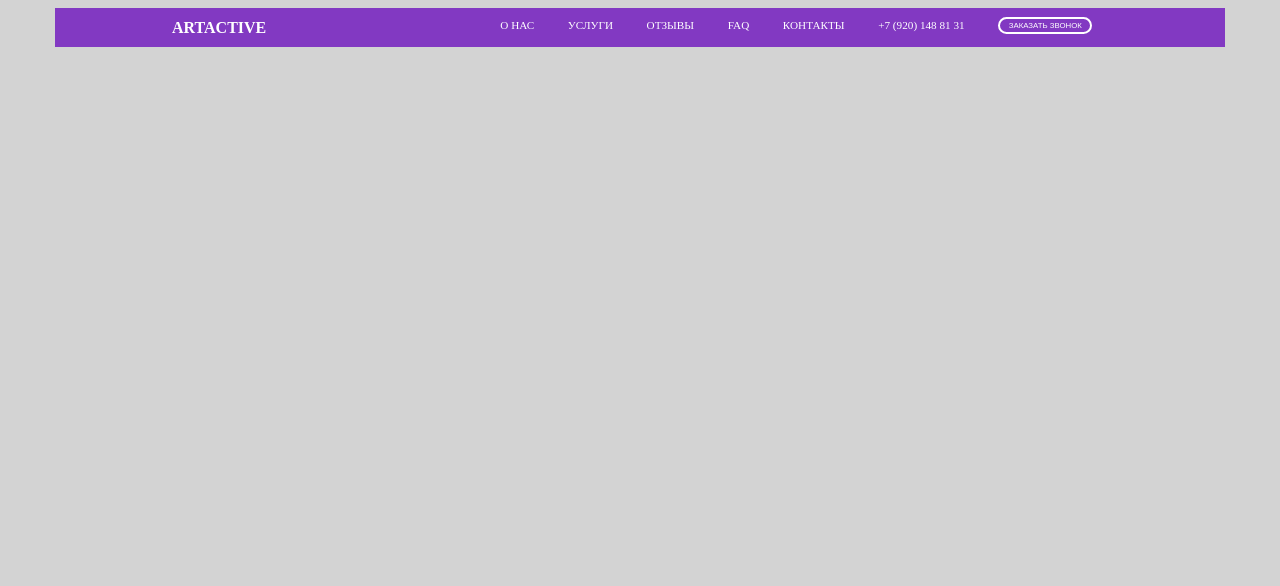
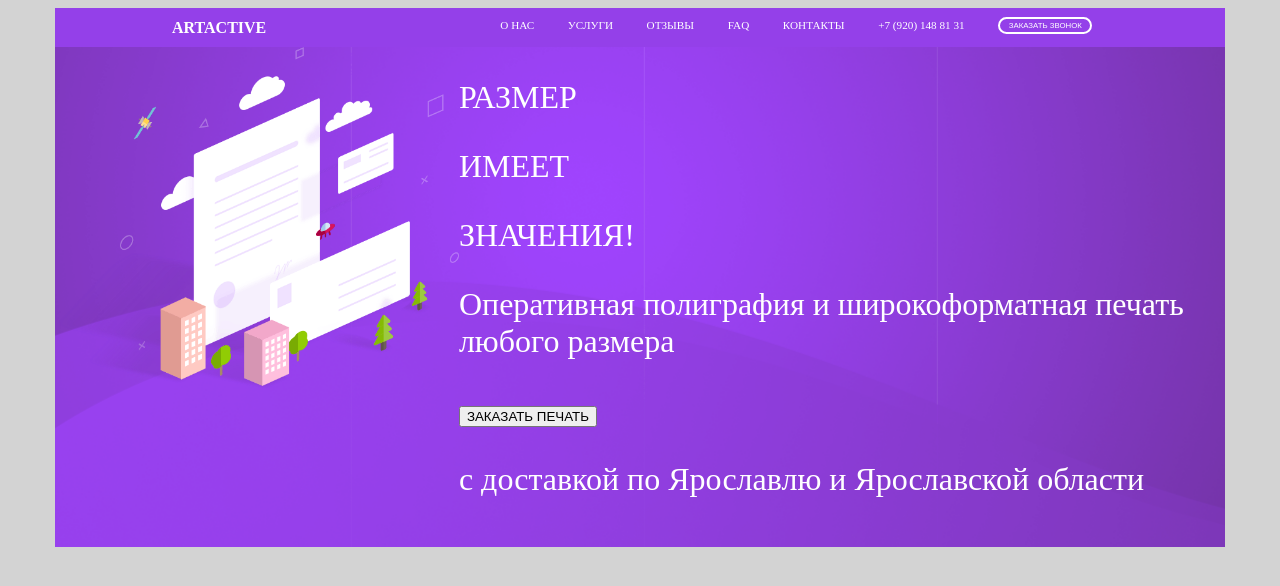
Before and after one commit to Mishkovec/Artactive, a React app: page / in a window 1280 px wide. Built offline with nearby package versions, Linux system fonts and the light colour scheme.

Commit message:
feat: create top with img

```diff
--- a/package.json
+++ b/package.json
@@ -23,6 +23,7 @@
     "@babel/preset-react": "^7.0.0",
     "babel-loader": "^8.0.6",
     "css-loader": "^3.0.0",
+    "file-loader": "^4.0.0",
     "html-webpack-plugin": "^3.2.0",
     "mini-css-extract-plugin": "^0.7.0",
     "node-sass": "^4.12.0",
--- a/src/components/top-block.js
+++ b/src/components/top-block.js
@@ -4,7 +4,17 @@ class Top extends Component {
     render() {
         return (
             <div className='top'>
-
+                <div className='top-img'></div>
+                <div className='top-text'>
+                <p>РАЗМЕР</p>
+                <p>ИМЕЕТ</p>
+                <p>ЗНАЧЕНИЯ!</p>
+                <p>Оперативная полиграфия  и широкоформатная печать любого размера</p>
+                <div className='top-btn-block'>
+                    <button className='btn'>ЗАКАЗАТЬ ПЕЧАТЬ</button>
+                    <p>с доставкой по Ярославлю  и Ярославской области</p>
+                </div>
+                </div>
             </div>
         );
     }
--- a/src/styles/main.scss
+++ b/src/styles/main.scss
@@ -7,11 +7,11 @@ body {
     margin-right: auto;
 }
 
-$purple_color: #8239c2;
-
+$purple_color: #9440e9;
+$top_color: white;
 .header {
     background: $purple_color;
-    color: white;
+    color: $top_color;
     display: flex;
     justify-content: space-around;
     .logo {
@@ -30,8 +30,8 @@ $purple_color: #8239c2;
         }
         .menuBtn {
             background: $purple_color;
-            border: 2px solid white;
-            color: white;
+            border: 2px solid $top_color;
+            color: $top_color;
             border-radius: 3.5em;
             width: 12em;
             height: 2.2em;
@@ -44,3 +44,20 @@ $purple_color: #8239c2;
         }
     }
 }
+.top {
+    background: url('../assets/Фигура\ 1@1X.png') no-repeat;
+    background-position: 20% 10%;
+    background-size: auto;
+    display: flex;
+    .top-img {
+        background: url('../assets/Иллюстрация@1X.png') no-repeat;
+        background-size: contain;
+        width: 500px;
+        height: 500px;
+        }
+    .top-text {
+        color: $top_color;
+        font-size: 2em;
+    }
+
+}
--- a/webpack.config.js
+++ b/webpack.config.js
@@ -14,6 +14,15 @@ module.exports = {
         test: /\.js$/,
         exclude: /node_modules/,
         use: ["babel-loader"]
+      },
+      {
+        test: /\.(png|jpe?g|gif)$/,
+        use: [
+          {
+            loader: 'file-loader',
+            options: {},
+          },
+        ],
       },
       {
         test: /\.css$/,
```
Also changed, not shown: src/assets/Иллюстрация@1X.png (added), src/assets/Фигура 1@1X.png (added), src/index.html (line endings or trailing spaces), src/styles/main.css, 1 other file.
